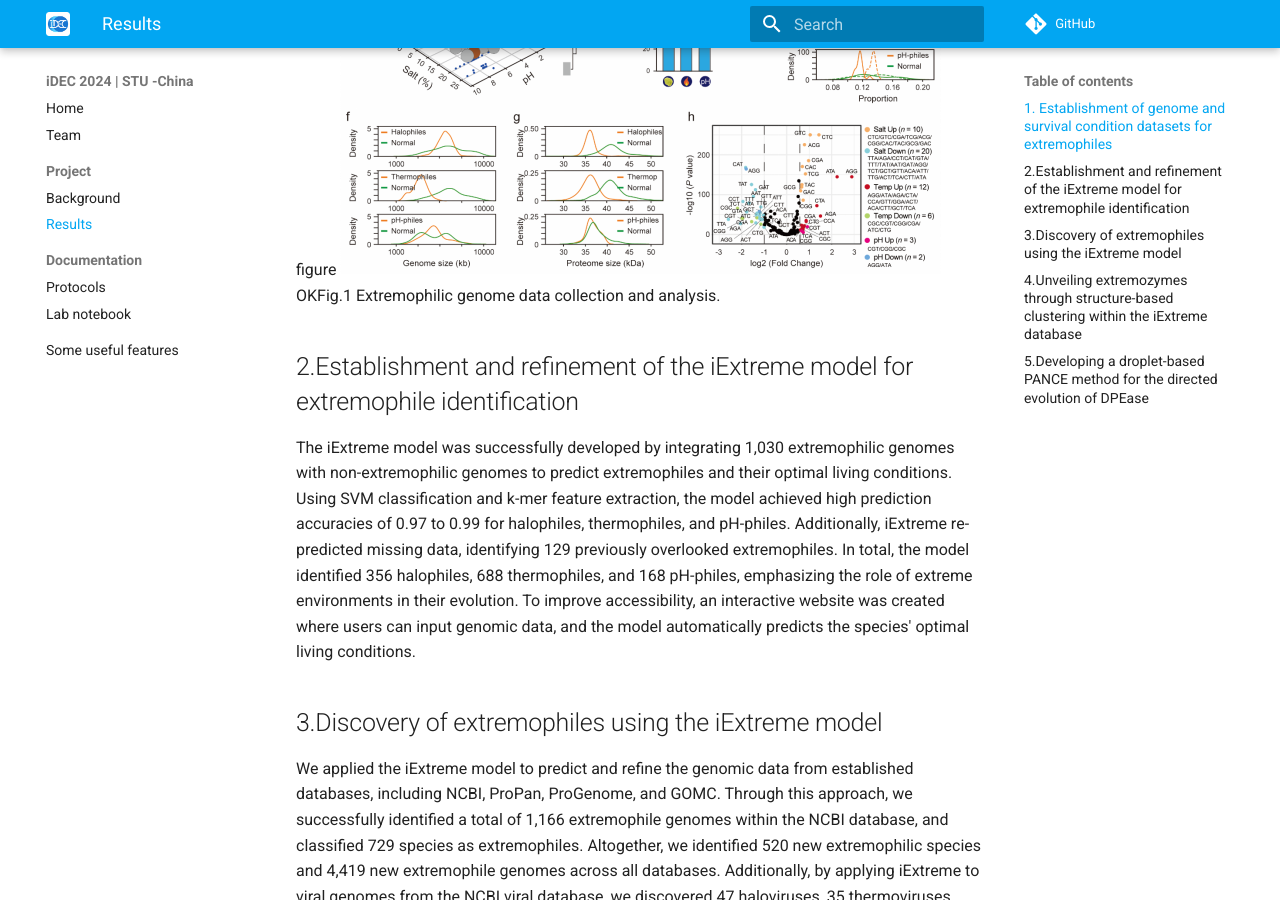
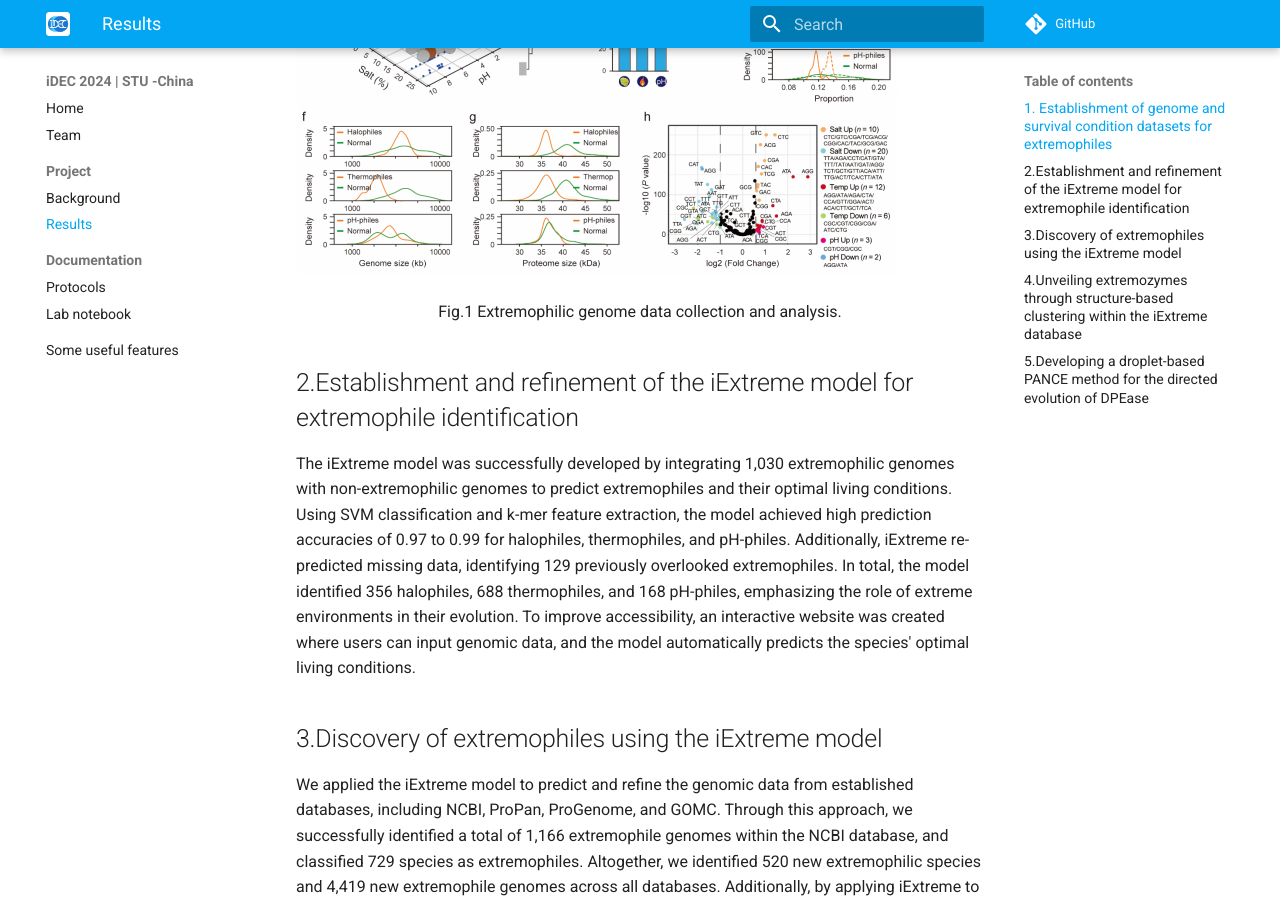
Before and after one commit to idec-teams/2024_STU_-China, an MkDocs documentation site: the page built from docs/project/results.md, in a window 1280 px wide and 900 px high, scrolled down 690 px. Built offline with MkDocs 1.6.1 and Material for MkDocs 9.7.7, drawn with Linux system fonts in a browser that asks for light colours; comment, search, counter and statistics services are not loaded.

Commit message:
Update results.md

```diff
--- a/docs/project/results.md
+++ b/docs/project/results.md
@@ -2,8 +2,10 @@
 ## 1. Establishment of genome and survival condition datasets for extremophiles
 We collected and categorized a dataset of 1,030 extremophiles from various genomic databases, including halophiles, thermophiles, and pH-philes. Analysis showed that halophiles had a higher proportion of acidic amino acids compared to basic amino acids, while thermophiles and pH-philes exhibited the opposite trend. Additionally, thermophiles and pH-philes had a higher prevalence of aromatic amino acids. Extremophiles generally had smaller genome and proteome sizes, with thermophiles displaying more compact genomic functionality. Differences in tRNA minimum free energy and codon usage preferences across the extremophile types were also observed, providing valuable insights for the development of predictive models for extrem.
 
-figure ![Fig.1 Extremophilic genome data collection and analysis.](../img/fig1.png)
-OKFig.1 Extremophilic genome data collection and analysis.
+![Fig.1 Extremophilic genome data collection and analysis.](../img/fig1.png)
+
+<center>Fig.1 Extremophilic genome data collection and analysis.</center>
+
 
 ## 2.Establishment and refinement of the iExtreme model for extremophile identification
 The iExtreme model was successfully developed by integrating 1,030 extremophilic genomes with non-extremophilic genomes to predict extremophiles and their optimal living conditions. Using SVM classification and k-mer feature extraction, the model achieved high prediction accuracies of 0.97 to 0.99 for halophiles, thermophiles, and pH-philes. Additionally, iExtreme re-predicted missing data, identifying 129 previously overlooked extremophiles. In total, the model identified 356 halophiles, 688 thermophiles, and 168 pH-philes, emphasizing the role of extreme environments in their evolution. To improve accessibility, an interactive website was created where users can input genomic data, and the model automatically predicts the species' optimal living conditions.
```
